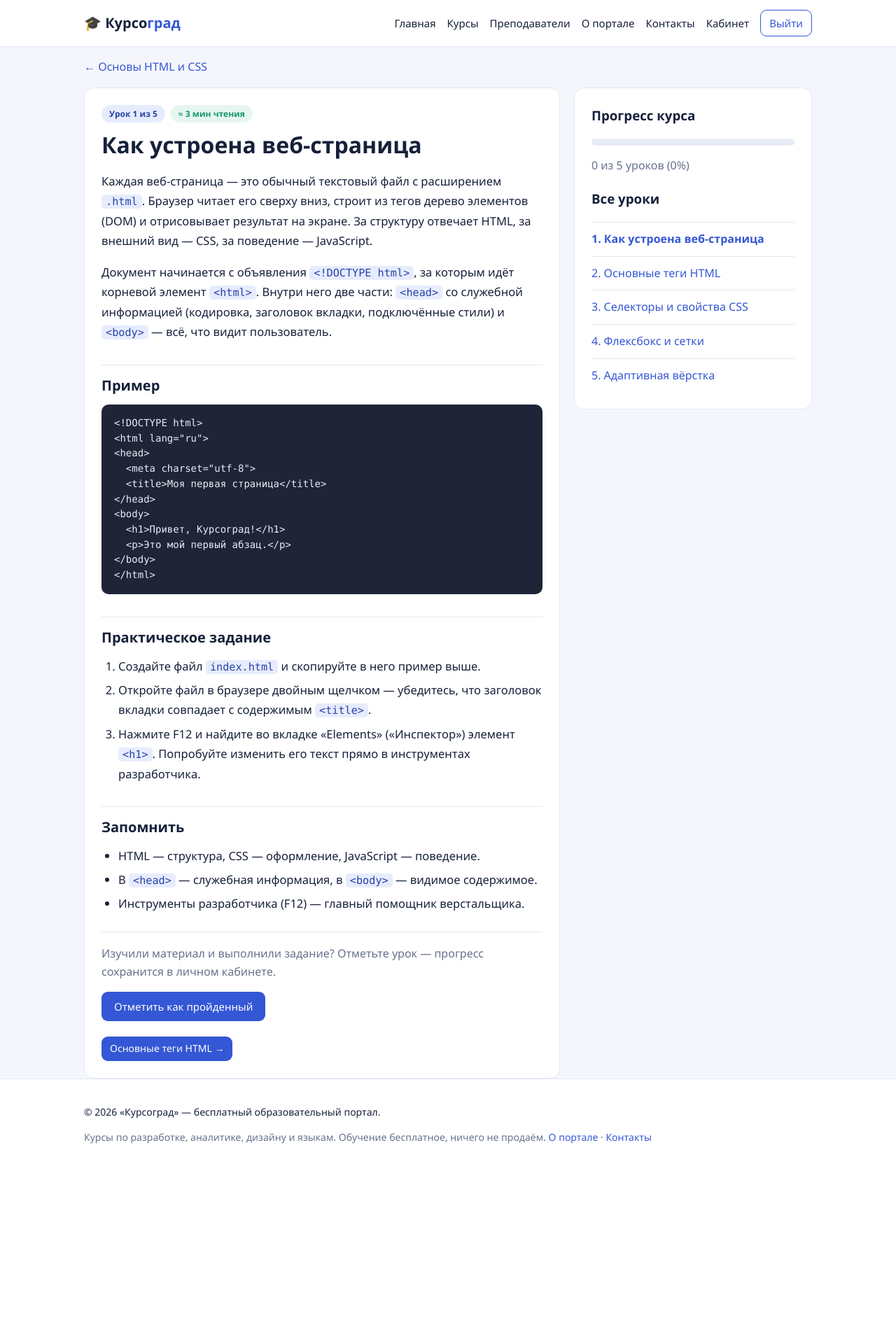
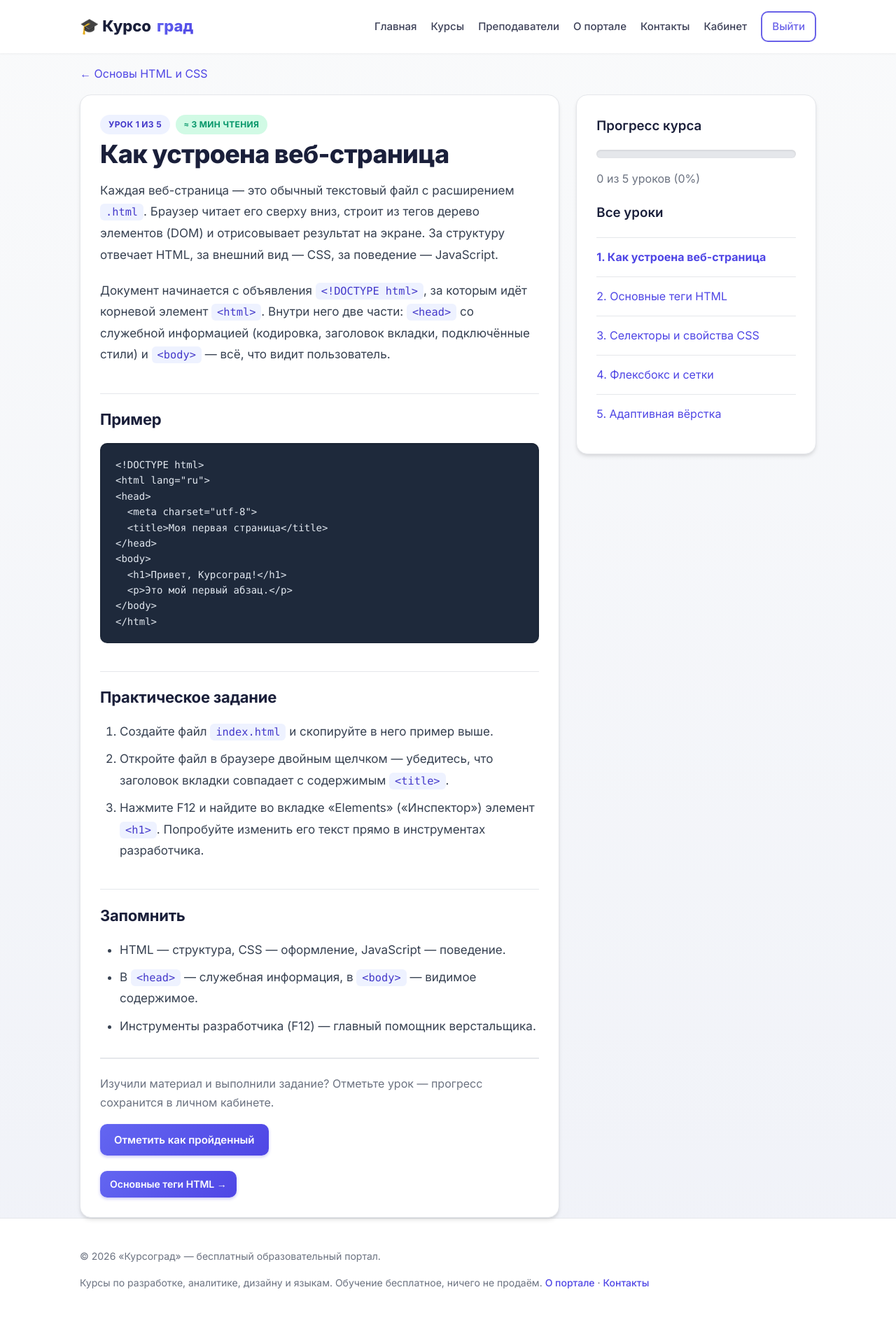
Before and after one commit to oulright/cite_for_web_analytics, a Flask app: page /lesson/1 in a window 1280 px wide. Shown: the whole page at 70% size. Before the commit the page ends 1634 px from the top, so only its background shows below. Run offline with Flask 3, Linux system fonts and the light colour scheme; the visitor is signed in with stand-in values (Sample User, id 1); data comes from the database, SQL or seed files in the repository; both versions use the stored data as it was after the commit; data that the repository does not hold is empty.

Commit message:
Update database schema and enhance UI styling
- Initialize app database with tables for users, courses, lessons, progress, feedback, and enrollments
- Refine .gitignore to exclude common build artifacts, dependencies, and editor files
- Redesign site styles with modern color palette, improved typography, enhanced card layouts, and responsive grid systems
- Integrate Inter font family and update base template for consistent header, navigation, and footer structure

```diff
--- a/static/style.css
+++ b/static/style.css
@@ -1,107 +1,146 @@
 :root{
-  --bg:#f4f6fb; --card:#fff; --ink:#16203a; --muted:#67718c;
-  --accent:#3457d5; --accent-dark:#2742a8; --accent-soft:#e7ecfd;
-  --ok:#17966b; --line:#e2e7f2;
+  --bg:#f0f2f8; --card:#fff; --ink:#1a1f3a; --muted:#6b7280;
+  --accent:#4f46e5; --accent-dark:#4338ca; --accent-soft:#eef2ff;
+  --accent-gradient: linear-gradient(135deg, #6366f1 0%, #4f46e5 100%);
+  --ok:#10b981; --line:#e5e7eb; --shadow: 0 4px 6px -1px rgba(0,0,0,0.1), 0 2px 4px -1px rgba(0,0,0,0.06);
+  --shadow-lg: 0 10px 15px -3px rgba(0,0,0,0.1), 0 4px 6px -2px rgba(0,0,0,0.05);
+  --shadow-hover: 0 20px 25px -5px rgba(0,0,0,0.1), 0 10px 10px -5px rgba(0,0,0,0.04);
+  --radius: 16px; --radius-sm: 10px;
 }
 *{box-sizing:border-box}
-body{margin:0;background:var(--bg);color:var(--ink);
-  font:16px/1.6 "Segoe UI",Roboto,Helvetica,Arial,sans-serif}
-a{color:var(--accent);text-decoration:none}
-a:hover{text-decoration:underline}
-.container{max-width:1080px;margin:0 auto;padding:0 20px}
+body{margin:0;background:linear-gradient(180deg, #f9fafb 0%, #f0f2f8 100%);color:var(--ink);
+  font:16px/1.7 "Inter", "Segoe UI", Roboto, Helvetica, Arial, sans-serif;
+  -webkit-font-smoothing: antialiased; -moz-osx-font-smoothing: grayscale;}
+a{color:var(--accent);text-decoration:none;transition:color 0.2s ease}
+a:hover{color:var(--accent-dark)}
+.container{max-width:1100px;margin:0 auto;padding:0 24px}
 
-.site-header{background:#fff;border-bottom:1px solid var(--line);
-  position:sticky;top:0;z-index:10}
+.site-header{background:rgba(255,255,255,0.95);backdrop-filter: blur(10px);
+  box-shadow: 0 1px 3px rgba(0,0,0,0.05);
+  position:sticky;top:0;z-index:100}
 .header-inner{display:flex;align-items:center;justify-content:space-between;
-  gap:16px;padding:14px 20px;flex-wrap:wrap}
-.logo{font-size:20px;font-weight:700;color:var(--ink)}
-.logo span{color:var(--accent)}
-.nav{display:flex;align-items:center;gap:16px;flex-wrap:wrap}
-.nav a{color:var(--ink);font-size:15px}
-.btn{display:inline-block;background:var(--accent);color:#fff!important;
-  padding:9px 18px;border-radius:9px;border:0;cursor:pointer;font:inherit;
-  font-size:15px}
-.btn:hover{background:var(--accent-dark);text-decoration:none}
+  gap:20px;padding:16px 24px;flex-wrap:wrap}
+.logo{font-size:22px;font-weight:800;color:var(--ink);
+  display:flex;align-items:center;gap:8px;transition:transform 0.2s ease}
+.logo:hover{transform:translateY(-1px)}
+.logo span{background:var(--accent-gradient);-webkit-background-clip:text;
+  -webkit-text-fill-color:transparent;background-clip:text}
+.nav{display:flex;align-items:center;gap:20px;flex-wrap:wrap}
+.nav a{color:var(--ink);font-size:15px;font-weight:500;opacity:0.85;
+  transition:opacity 0.2s ease}
+.nav a:hover{opacity:1;text-decoration:none}
+.btn{display:inline-block;background:var(--accent-gradient);color:#fff!important;
+  padding:10px 20px;border-radius:var(--radius-sm);border:0;cursor:pointer;font:inherit;
+  font-size:15px;font-weight:600;box-shadow: 0 2px 4px rgba(79,70,229,0.3);
+  transition:all 0.2s ease}
+.btn:hover{transform:translateY(-1px);box-shadow: 0 4px 8px rgba(79,70,229,0.4);
+  text-decoration:none}
 .btn-ghost{background:transparent;color:var(--accent)!important;
-  border:1px solid var(--accent)}
-.btn-ghost:hover{background:var(--accent-soft)}
-.btn-sm{padding:6px 12px;font-size:14px}
+  border:2px solid var(--accent);box-shadow:none}
+.btn-ghost:hover{background:var(--accent-soft);transform:translateY(-1px)}
+.btn-sm{padding:7px 14px;font-size:14px}
 
-main{padding:28px 20px 64px}
-h1{margin:.2em 0 .4em;font-size:32px}
-h2{font-size:23px;margin-top:1.6em}
+main{padding:32px 24px 64px}
+h1{margin:.2em 0 .4em;font-size:36px;font-weight:800;line-height:1.2;
+  letter-spacing:-0.02em}
+h2{font-size:26px;margin-top:1.6em;font-weight:700;letter-spacing:-0.01em}
+h3{font-weight:600}
 .muted{color:var(--muted)}
 
-.hero{background:linear-gradient(135deg,#eaf0ff,#fdfdff);
-  border:1px solid var(--line);border-radius:18px;padding:44px 34px;margin-bottom:26px}
-.hero p{max-width:640px;color:#41496b}
+.hero{background:linear-gradient(135deg,#eef2ff 0%,#f5f3ff 100%);
+  border:1px solid var(--line);border-radius:var(--radius);
+  padding:48px 40px;margin-bottom:32px;box-shadow:var(--shadow);
+  position:relative;overflow:hidden}
+.hero::before{content:'';position:absolute;top:-50%;right:-20%;width:400px;height:400px;
+  background:radial-gradient(circle, rgba(99,102,241,0.1) 0%, transparent 70%);
+  border-radius:50%}
+.hero h1{max-width:720px}
+.hero p{max-width:640px;color:#4b5563;font-size:17px;line-height:1.7}
+.hero .btn{margin-right:12px;margin-top:8px}
 
-.grid{display:grid;grid-template-columns:repeat(auto-fill,minmax(250px,1fr));gap:18px}
-.card{background:var(--card);border:1px solid var(--line);border-radius:14px;
-  padding:20px;display:flex;flex-direction:column;gap:6px}
-.card h3{margin:0;font-size:18px}
+.grid{display:grid;grid-template-columns:repeat(auto-fill,minmax(280px,1fr));gap:24px}
+.card{background:var(--card);border:1px solid var(--line);border-radius:var(--radius);
+  padding:24px;display:flex;flex-direction:column;gap:10px;
+  box-shadow:var(--shadow);transition:all 0.3s ease}
+.card:hover{transform:translateY(-4px);box-shadow:var(--shadow-hover)}
+.card h3{margin:0;font-size:19px;font-weight:700}
+.card h3 a{color:var(--ink)}
+.card h3 a:hover{text-decoration:none;color:var(--accent)}
+.card p{margin:0}
 .tag{display:inline-block;background:var(--accent-soft);color:var(--accent-dark);
-  border-radius:999px;padding:3px 11px;font-size:12px;font-weight:600}
-.tag-alt{background:#e6f7f0;color:var(--ok)}
+  border-radius:999px;padding:4px 12px;font-size:12px;font-weight:700;
+  text-transform:uppercase;letter-spacing:0.03em}
+.tag-alt{background:#d1fae5;color:#059669}
 .chips{display:flex;gap:8px;flex-wrap:wrap}
 
-.stats{display:flex;gap:16px;flex-wrap:wrap;margin:22px 0}
-.stat{flex:1;min-width:140px;background:#fff;border:1px solid var(--line);
-  border-radius:14px;padding:16px;text-align:center}
-.stat b{display:block;font-size:28px;color:var(--accent)}
+.stats{display:flex;gap:20px;flex-wrap:wrap;margin:28px 0}
+.stat{flex:1;min-width:150px;background:#fff;border:1px solid var(--line);
+  border-radius:var(--radius);padding:20px;text-align:center;
+  box-shadow:var(--shadow);transition:all 0.2s ease}
+.stat:hover{transform:translateY(-2px);box-shadow:var(--shadow)}
+.stat b{display:block;font-size:32px;color:var(--accent);font-weight:800;
+  margin-bottom:4px}
 
-.panel{background:#fff;border:1px solid var(--line);border-radius:14px;padding:24px}
+.panel{background:#fff;border:1px solid var(--line);border-radius:var(--radius);
+  padding:28px;box-shadow:var(--shadow)}
 .form-narrow{max-width:470px;margin:0 auto}
-.field{margin-bottom:14px}
-.field label{display:block;font-size:14px;margin-bottom:5px;color:#3c4666}
+.field{margin-bottom:16px}
+.field label{display:block;font-size:14px;margin-bottom:6px;color:#374151;
+  font-weight:600}
 input[type=text],input[type=email],input[type=password],input[type=number],
-select,textarea{width:100%;padding:10px 12px;border:1px solid #cfd6e6;
-  border-radius:9px;background:#fbfcff;font:inherit;color:var(--ink)}
-input:focus,select:focus,textarea:focus{outline:2px solid var(--accent);
-  border-color:transparent}
-textarea{min-height:110px;resize:vertical}
-.check{display:flex;align-items:center;gap:8px;font-size:14px;margin-bottom:14px}
-.check input{width:auto}
-.filters{display:grid;grid-template-columns:repeat(auto-fit,minmax(165px,1fr));
-  gap:12px;align-items:end;margin-bottom:8px}
+select,textarea{width:100%;padding:11px 14px;border:1.5px solid #e5e7eb;
+  border-radius:var(--radius-sm);background:#f9fafb;font:inherit;color:var(--ink);
+  transition:border-color 0.2s ease,box-shadow 0.2s ease}
+input:focus,select:focus,textarea:focus{outline:none;border-color:var(--accent);
+  box-shadow:0 0 0 3px rgba(79,70,229,0.1);background:#fff}
+textarea{min-height:120px;resize:vertical}
+.check{display:flex;align-items:center;gap:10px;font-size:14px;margin-bottom:14px}
+.check input{width:auto;accent-color:var(--accent)}
+.filters{display:grid;grid-template-columns:repeat(auto-fit,minmax(180px,1fr));
+  gap:16px;align-items:end;margin-bottom:12px}
 
-.progress{background:#e8ecf6;border-radius:999px;height:10px;overflow:hidden;
-  margin:8px 0}
-.progress i{display:block;height:100%;background:var(--accent);border-radius:999px}
+.progress{background:#e5e7eb;border-radius:999px;height:12px;overflow:hidden;
+  margin:10px 0;box-shadow:inset 0 1px 3px rgba(0,0,0,0.1)}
+.progress i{display:block;height:100%;background:var(--accent-gradient);
+  border-radius:999px;transition:width 0.3s ease}
 
 .lesson-row{display:flex;align-items:center;justify-content:space-between;
-  gap:12px;padding:11px 0;border-top:1px solid var(--line)}
+  gap:12px;padding:14px 0;border-top:1px solid var(--line)}
 .lesson-row:first-child{border-top:0}
-.done{color:var(--ok);font-weight:600}
+.done{color:var(--ok);font-weight:700}
 
 /* текст урока */
-.lesson-body{margin-top:6px;font-size:16.5px;line-height:1.7}
-.lesson-body h2{font-size:20px;margin:1.6em 0 .5em;padding-top:.6em;
-  border-top:1px solid var(--line)}
-.lesson-body p{margin:0 0 1em}
-.lesson-body ul,.lesson-body ol{margin:0 0 1em;padding-left:24px}
-.lesson-body li{margin-bottom:.35em}
+.lesson-body{margin-top:8px;font-size:17px;line-height:1.8;color:#374151}
+.lesson-body h2{font-size:22px;margin:1.8em 0 .6em;padding-top:.8em;
+  border-top:1px solid var(--line);font-weight:700;color:var(--ink)}
+.lesson-body p{margin:0 0 1.2em}
+.lesson-body ul,.lesson-body ol{margin:0 0 1.2em;padding-left:28px}
+.lesson-body li{margin-bottom:.5em}
 .lesson-body code{background:var(--accent-soft);color:var(--accent-dark);
-  padding:1px 6px;border-radius:5px;font-size:.92em;
+  padding:3px 8px;border-radius:6px;font-size:.9em;font-weight:500;
   font-family:Consolas,"SFMono-Regular",Menlo,monospace}
-.lesson-body pre{background:#1f2537;color:#e8ecf6;padding:16px 18px;
-  border-radius:10px;overflow-x:auto;margin:0 0 1.1em;font-size:14px;line-height:1.55}
+.lesson-body pre{background:#1e293b;color:#e2e8f0;padding:20px 22px;
+  border-radius:var(--radius-sm);overflow-x:auto;margin:0 0 1.3em;
+  font-size:14px;line-height:1.6;box-shadow:inset 0 1px 3px rgba(0,0,0,0.2)}
 .lesson-body pre code{background:transparent;color:inherit;padding:0;font-size:inherit}
-.lesson-actions{margin-top:26px;padding-top:18px;border-top:1px solid var(--line)}
+.lesson-actions{margin-top:30px;padding-top:22px;border-top:2px solid var(--line)}
 .lesson-actions p{margin-top:0}
 
-.flashes{margin-bottom:18px}
-.flash{padding:10px 14px;border-radius:9px;margin-bottom:8px;font-size:15px}
-.flash-success{background:#e6f7f0;color:#12784f}
-.flash-error{background:#fdeaea;color:#98232b}
-.flash-warning{background:#fdf4e0;color:#8a5c10}
+.flashes{margin-bottom:20px}
+.flash{padding:12px 16px;border-radius:var(--radius-sm);margin-bottom:10px;
+  font-size:15px;font-weight:500;box-shadow:var(--shadow)}
+.flash-success{background:#d1fae5;color:#065f46;border:1px solid #a7f3d0}
+.flash-error{background:#fee2e2;color:#991b1b;border:1px solid #fecaca}
+.flash-warning{background:#fef3c7;color:#92400e;border:1px solid #fde68a}
 
-.review{border-top:1px solid var(--line);padding:14px 0}
+.review{border-top:1px solid var(--line);padding:18px 0}
 .review:first-child{border-top:0}
-.stars{color:#eaa61e;letter-spacing:2px}
+.stars{color:#f59e0b;letter-spacing:2px;font-size:18px;margin-bottom:6px}
 table{width:100%;border-collapse:collapse}
-td,th{padding:9px;border-bottom:1px solid var(--line);text-align:left}
-.site-footer{border-top:1px solid var(--line);background:#fff;padding:22px 0;
-  font-size:14px}
-.two-col{display:grid;grid-template-columns:2fr 1fr;gap:20px;align-items:start}
+td,th{padding:12px;border-bottom:1px solid var(--line);text-align:left}
+th{font-weight:600;color:#374151;background:#f9fafb}
+.site-footer{border-top:1px solid var(--line);background:#fff;padding:28px 0;
+  font-size:14px;color:var(--muted)}
+.site-footer a{color:var(--accent);font-weight:500}
+.two-col{display:grid;grid-template-columns:2fr 1fr;gap:24px;align-items:start}
 @media(max-width:760px){.two-col{grid-template-columns:1fr}}
--- a/templates/base.html
+++ b/templates/base.html
@@ -4,6 +4,9 @@
 <meta charset="utf-8">
 <meta name="viewport" content="width=device-width, initial-scale=1">
 <title>{% block title %}Главная{% endblock %} — Курсоград</title>
+<link rel="preconnect" href="https://fonts.googleapis.com">
+<link rel="preconnect" href="https://fonts.gstatic.com" crossorigin>
+<link href="https://fonts.googleapis.com/css2?family=Inter:wght@400;500;600;700;800&display=swap" rel="stylesheet">
 <link rel="stylesheet" href="{{ url_for('static', filename='style.css') }}">
 </head>
 <body>
```
Also changed, not shown: data/app.db (added), 1 other file.
